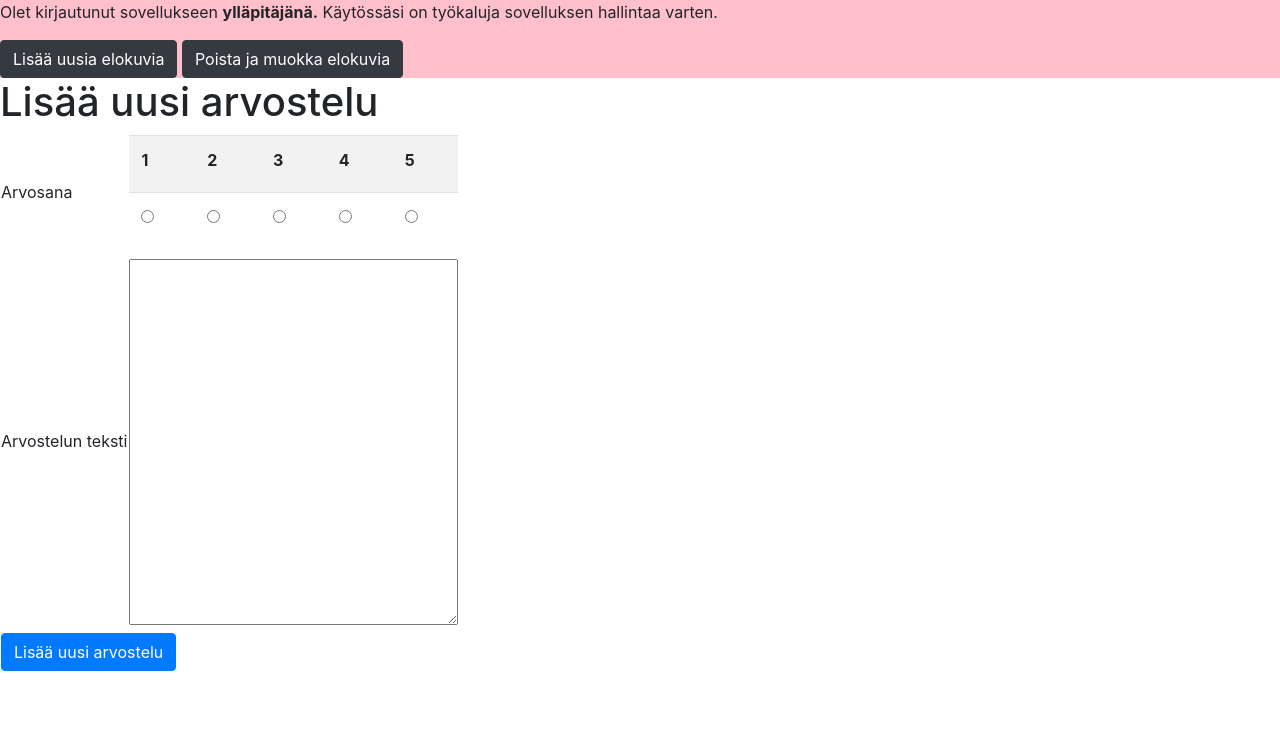
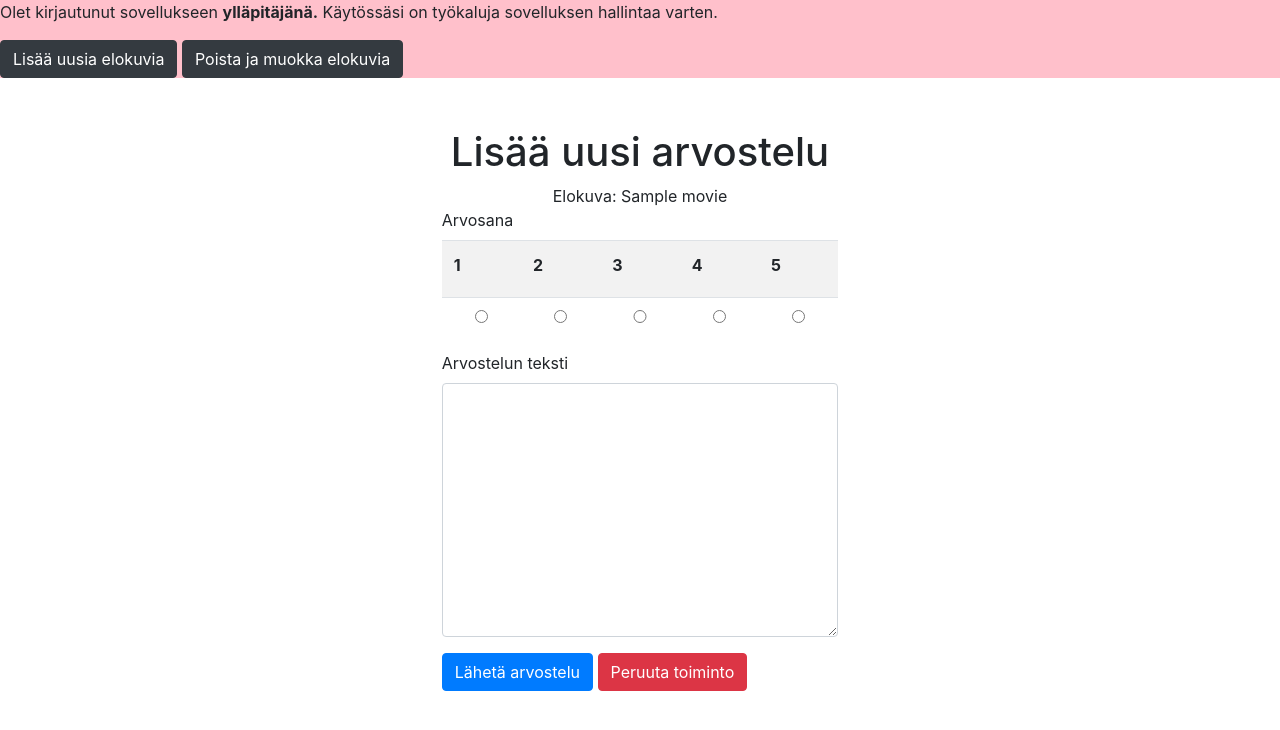
Before and after one commit to anketola/Tietokanta-leffasovellus, a Flask app: page /reviews/new/1 in a window 1280 px wide. Shown: the part 56-786 px from the top of the page. Run offline with Flask 2, Linux system fonts and the light colour scheme; a user stored in the database is signed in; tables that the repository leaves empty hold one stand-in row (values such as "Sample post"); some libraries are stand-ins or nearby versions.

Commit message:
Arvosteluformin päivitys

```diff
--- a/application/reviews/forms.py
+++ b/application/reviews/forms.py
@@ -2,8 +2,8 @@ from flask_wtf import FlaskForm
 from wtforms import RadioField, TextAreaField, validators
 
 class ReviewForm(FlaskForm):
-    rating = RadioField("Arvosana", coerce=int, choices=[(1, "1"), (2, "2"), (3, "3"), (4, "4"), (5, "5")], validators=[validators.Required()])
-    reviewtext = TextAreaField("Arvostelun teksti", [validators.Length(min=2, max=144, message="Kentän pituuden tulee olla %(min)d - %(max)d merkkiä.")])
+    rating = RadioField("Arvosana", coerce=int, choices=[(1, "1"), (2, "2"), (3, "3"), (4, "4"), (5, "5")], validators=[validators.Required(message="Valitse arvosana elokuvalle")], render_kw={"class": "form-control"})
+    reviewtext = TextAreaField("Arvostelun teksti", [validators.Length(min=2, max=144, message="Arvostelun pituuden tulee olla %(min)d - %(max)d merkkiä.")], render_kw={"class": "form-control", "cols": "30", "rows": "10"})
 
     class Meta:
         csrf = False
--- a/application/templates/reviews/new.html
+++ b/application/templates/reviews/new.html
@@ -1,17 +1,19 @@
 {% extends "layout.html" %}
 
 {% block body %}
-
-<h1>Lisää uusi arvostelu</h1>
-
+<div class="container-fluid">
+  <div class="row" style="margin-top:50px">
+    <div class="col-12" style="text-align: center">
+      <h1 >Lisää uusi arvostelu</h1>
+      <span>Elokuva: {{ movie.name }}</span>
+    </div>
+  </div>
+  <div class="row">
+    <div class="col-4"></div>
+    <div class="col-4">
       <form method="POST" action="{{ url_for('reviews_create', movie_id = movie.id) }}">
-    <table>
-      <tr>
-        <td>
+        <div class="form-group">
           {{ form.rating.label  }}
-        </td>
-        <td>
-
             <table class="table table-striped">
               <tr>
                 {% for ratingselection in form.rating %}
@@ -24,37 +26,26 @@
                 {% endfor %}
               </tr>
             </table>
-
-       </td>
-        <td>
               <ul>
                 {% for error in form.rating.errors %}
                 <li>{{ error }}</li>
                 {% endfor %}
               </ul>
-        </td>
-      </tr>
-      <tr>
-        <td>
-          {{ form.reviewtext.label  }}
-        </td>
-        <td>
-          {{ form.reviewtext(cols="30", rows="15") }}
-        </td>
-        <td>
+          </div>
+          <div class="form-group">
+            {{ form.reviewtext.label }}
+            {{ form.reviewtext }}
             <ul>
               {% for error in form.reviewtext.errors %}
               <li>{{ error }}</li>
               {% endfor %}
             </ul>
-        </td>
-      </tr>
-      <tr>
-        <td colspan="2">
-          <button type="submit" class="btn btn-primary">Lisää uusi arvostelu</button>
-        </td>
-      </tr>
-    </table>
+        </div>
+      <button type="submit" class="btn btn-primary">Lähetä arvostelu</button>
+      <a class="btn btn-danger" style="align-self: right" href="{{ url_for('reviews_for_movie', movie_id = movie.id) }}" role="button">Peruuta toiminto</a>
+    </form>
 
-  </form>
+  </div>
+  </div>
+</div>
 {% endblock %}
```
Lines whose indentation alone changed are shown as unchanged.
